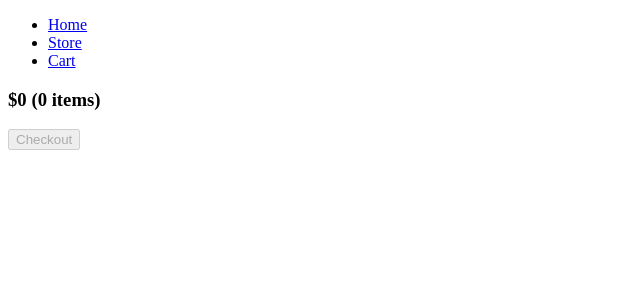
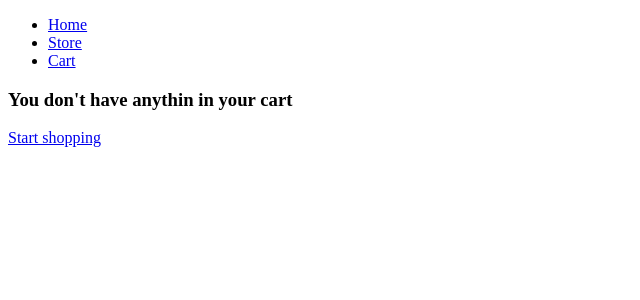
Before and after one commit to obviouslymilk/shopping-cart, a React (Create React App) app: page /cart in a window 1280 px wide. Shown: the top 300 px of the page, without its empty margins (0-640 px from the left). Built offline with nearby package versions, Linux system fonts and the light colour scheme.

Commit message:
Make OrderSummary renders a message when cart's empty

```diff
--- a/src/components/cart/OrderSummary.js
+++ b/src/components/cart/OrderSummary.js
@@ -8,6 +8,13 @@ const OrderSummary = ({ cart }) => {
         sum += (data.price * item[1].quantity);
         quantity += item[1].quantity;
     }
+
+    if (quantity < 1) {
+        return <div>
+            <h3>You don't have anythin in your cart</h3>
+            <Link to="/store">Start shopping</Link>
+        </div>
+    }
     return <div>
         <h3>${sum} ({quantity} items)</h3>
         <Link to="/checkout"><button disabled={quantity === 0 ? true : false}>Checkout</button></Link>
```
